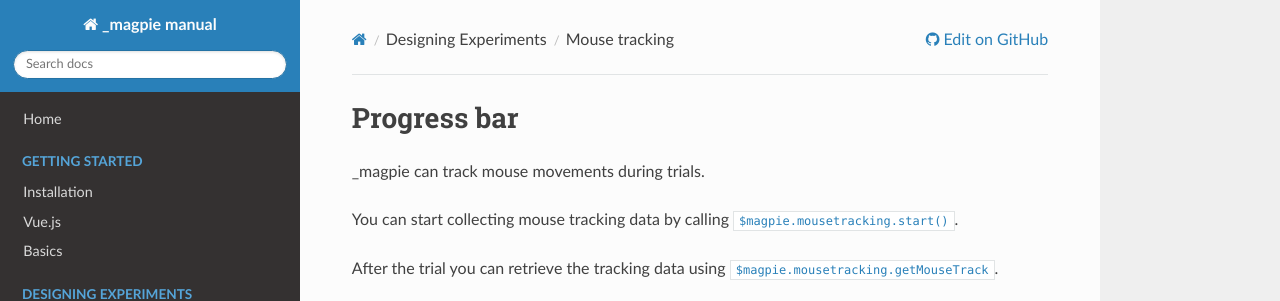
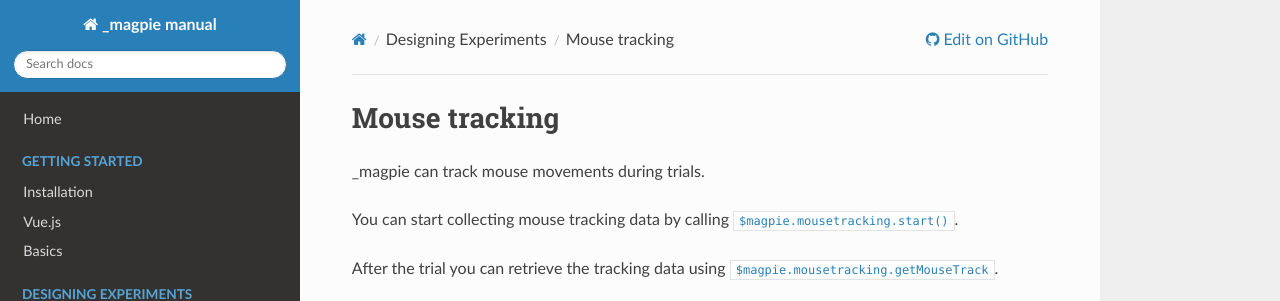
Before and after one commit to magpie-ea/magpie-v3-docs, an MkDocs documentation site: the page built from docs/01_designing_experiments/05_mouse_tracking.md, in a window 1280 px wide. Shown: the top 301 px of the page. Built offline with MkDocs 1.6.1, drawn with Linux system fonts in a browser that asks for light colours; nearby versions of some CDN libraries; a script that is not in the unit is left out.

Commit message:
Fix heading

```diff
--- a/docs/01_designing_experiments/05_mouse_tracking.md
+++ b/docs/01_designing_experiments/05_mouse_tracking.md
@@ -1,4 +1,4 @@
-# Progress bar
+# Mouse tracking
 _magpie can track mouse movements during trials.
 
 You can start collecting mouse tracking data by calling
```
